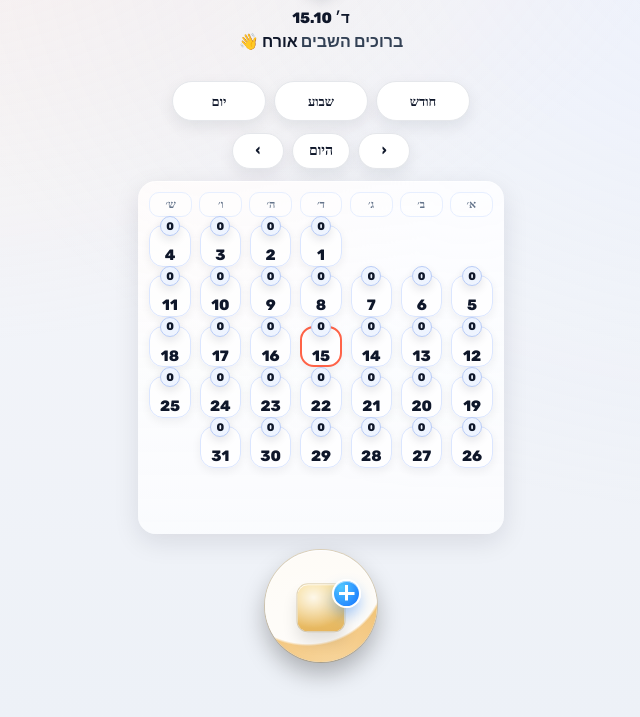
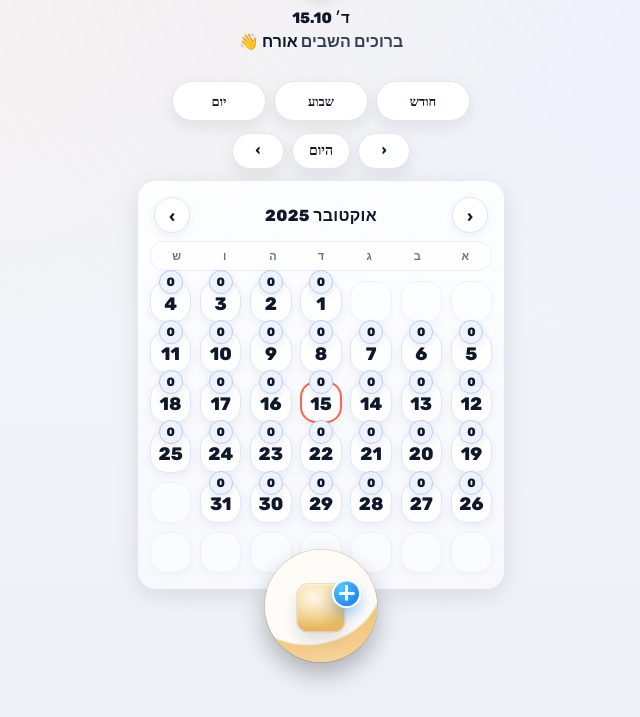
Before and after one commit to Kirill-Kovalevski/LooZ, a website built with Vite: page index.html in a window 1280 px wide. Shown: the part 119-836 px from the top of the page, without its empty margins (319-959 px from the left). Built offline with nearby package versions, Linux system fonts and the light colour scheme.

Commit message:
finished month view

```diff
--- a/src/pages/month.js
+++ b/src/pages/month.js
@@ -1,71 +1,55 @@
-// src/pages/month.js
-// Month view renders INSIDE #viewRoot (the shell stays put).
+// Month view that renders INSIDE #viewRoot (no navigation).
 
-/* ---------------- small date helpers ---------------- */
-function keyOf(d) {
+const HEB_DAYS = ['א','ב','ג','ד','ה','ו','ש'];
+const HEB_MONTHS = [
+  'ינואר','פברואר','מרץ','אפריל','מאי','יוני',
+  'יולי','אוגוסט','ספטמבר','אוקטובר','נובמבר','דצמבר'
+];
+
+const STORE_KEY = 'events';       // [{ dateKey:'YYYY-MM-DD', ... }]
+const EVENTS_CHANGED = 'events-changed';
+
+let anchor = new Date();          // which month we’re showing
+let counts = new Map();
+
+function keyOf(d){
   const y = d.getFullYear();
-  const m = String(d.getMonth() + 1).padStart(2, '0');
-  const da = String(d.getDate()).padStart(2, '0');
+  const m = String(d.getMonth()+1).padStart(2,'0');
+  const da= String(d.getDate()).padStart(2,'0');
   return `${y}-${m}-${da}`;
 }
+const TODAY_KEY = keyOf(new Date());
 
-// Build 6 rows x 7 columns (always 42 cells). Sunday-first.
-function buildMonthCells(anchor) {
-  const y = anchor.getFullYear();
-  const m = anchor.getMonth();
+function readEvents(){
+  try { return JSON.parse(localStorage.getItem(STORE_KEY) || '[]'); }
+  catch { return []; }
+}
+function countByDate(list){
+  const m = new Map();
+  for (const e of list) if (e?.dateKey) m.set(e.dateKey, (m.get(e.dateKey)||0)+1);
+  return m;
+}
+
+/* Build a 6x7 grid, Sunday-first, with nulls for empty cells */
+function buildMonthCells(base){
+  const y = base.getFullYear(), m = base.getMonth();
   const first = new Date(y, m, 1);
-  const daysInMonth = new Date(y, m + 1, 0).getDate();
-
-  const lead = first.getDay(); // JS: 0=Sun..6=Sat (we want Sunday-first)
-  const cells = Array(lead).fill(null); // leading blanks
-
-  for (let d = 1; d <= daysInMonth; d++) cells.push(new Date(y, m, d));
-  while (cells.length % 7 !== 0) cells.push(null); // trailing blanks
-  while (cells.length < 42) cells.push(null);       // force 6 rows
-
+  const daysInMonth = new Date(y, m+1, 0).getDate();
+  const lead = first.getDay(); // 0=Sun..6=Sat
+  const cells = Array(lead).fill(null);
+  for (let d=1; d<=daysInMonth; d++) cells.push(new Date(y,m,d));
+  while (cells.length % 7 !== 0) cells.push(null);
+  while (cells.length < 42) cells.push(null);
   return cells;
 }
 
-const HEB_WEEK_SUN = ['א׳', 'ב׳', 'ג׳', 'ד׳', 'ה׳', 'ו׳', 'ש׳'];
-function weekStrip() {
-  return `
-    <div class="p-monthbar" aria-hidden="true">
-      ${HEB_WEEK_SUN.map(d => `<span class="p-wday">${d}</span>`).join('')}
-    </div>
-  `;
+function monthTitle(d){
+  return `${HEB_MONTHS[d.getMonth()]} ${d.getFullYear()}`;
 }
 
-/* ---------------- events store helpers ---------------- */
-const STORE_KEY = 'events';              // your create-sheet should save here
-const EVENTS_CHANGED = 'events-changed'; // fire this after saving an event
-
-function readEvents() {
-  try { return JSON.parse(localStorage.getItem(STORE_KEY) || '[]'); }
-  catch { return []; }
-}
-
-function countByDate(events) {
-  const m = new Map();
-  for (const e of events) {
-    // support either {dateKey:'YYYY-MM-DD'} or {date:'YYYY-MM-DD'}
-    const k = e?.dateKey || e?.date;
-    if (!k) continue;
-    m.set(k, (m.get(k) || 0) + 1);
-  }
-  return m;
-}
-
-/* ---------------- local state ---------------- */
-let state = {
-  cursor: new Date(),   // which month we show
-  counts: new Map(),
-  cleanup: null         // unsubscribe on unmount/remount
-};
-
-/* ---------------- rendering ---------------- */
-function ensureHost(root) {
-  let host = root.querySelector('#viewRoot');
-  if (!host) {
+function ensureHost(root){
+  let host = document.getElementById('viewRoot') || root.querySelector('#viewRoot');
+  if (!host){
     host = document.createElement('section');
     host.id = 'viewRoot';
     root.appendChild(host);
@@ -73,80 +57,73 @@ function ensureHost(root) {
   return host;
 }
 
-function renderCell(d, todayKey, counts) {
-  if (!d) {
-    // empty padding cell: keep structure; styling hides it
-    return `<div class="p-cell p-cell--empty" aria-hidden="true"></div>`;
-  }
+function renderCell(d){
+  if (!d) return `<div class="p-cell p-cell--dim" aria-hidden="true"></div>`;
   const k = keyOf(d);
-  const isToday = (k === todayKey);
+  const isToday = (k === TODAY_KEY);
   const cnt = counts.get(k) || 0;
 
   return `
     <button class="p-cell${isToday ? ' p-cell--today' : ''}" data-date="${k}" role="gridcell">
       <span class="p-count" aria-label="מספר משימות">${cnt}</span>
-      <span class="p-num" aria-label="תאריך">${d.getDate()}</span>
+      <span class="p-cell__num">${d.getDate()}</span>
     </button>
   `;
 }
 
-function render(host) {
-  const events = readEvents();
-  state.counts = countByDate(events);
-
-  const cells = buildMonthCells(state.cursor);
-  const todayKey = keyOf(new Date());
+function render(host){
+  counts = countByDate(readEvents());
+  const cells = buildMonthCells(anchor);
 
   host.innerHTML = `
-    <section class="p-monthwrap" aria-label="לוח חודשי">
-      ${weekStrip()}
+    <section class="p-monthview" aria-label="לוח חודשי">
+      <div class="p-monthhead">
+        <button class="p-navbtn" data-prev aria-label="קודם">‹</button>
+        <div class="p-monthtitle">${monthTitle(anchor)}</div>
+        <button class="p-navbtn" data-next aria-label="הבא">›</button>
+      </div>
+
+      <div class="p-weekbar" aria-hidden="true">
+        ${HEB_DAYS.map(d => `<span class="p-wday">${d}</span>`).join('')}
+      </div>
+
       <div class="p-monthgrid" role="grid">
-        ${cells.map(d => renderCell(d, todayKey, state.counts)).join('')}
+        ${cells.map(renderCell).join('')}
       </div>
     </section>
   `;
+
+  // Local prev/next wiring that simply re-dispatches your global event.
+  host.querySelector('[data-prev]')?.addEventListener('click', () => {
+    document.dispatchEvent(new CustomEvent('period-nav', { detail:'prev' }));
+  });
+  host.querySelector('[data-next]')?.addEventListener('click', () => {
+    document.dispatchEvent(new CustomEvent('period-nav', { detail:'next' }));
+  });
 }
 
-/* ---------------- public mount ---------------- */
-export function mount(appRoot) {
-  // scope styles for the month view only
-  document.body.setAttribute('data-view', 'month');
-
-  const host = ensureHost(appRoot);
+export function mount(root){
+  document.body.setAttribute('data-view','month');
+  const host = ensureHost(root);
   render(host);
 
-  // period navigation (from the shell mini navbar)
   const onPeriod = (e) => {
-    const dir = e.detail; // 'prev' | 'next' | 'today'
-    const y = state.cursor.getFullYear();
-    const m = state.cursor.getMonth();
-
-    if (dir === 'prev')  state.cursor = new Date(y, m - 1, 1);
-    if (dir === 'next')  state.cursor = new Date(y, m + 1, 1);
-    if (dir === 'today') state.cursor = new Date();
-
+    const dir = e.detail;
+    const y = anchor.getFullYear(), m = anchor.getMonth();
+    if (dir === 'prev')  anchor = new Date(y, m-1, 1);
+    if (dir === 'next')  anchor = new Date(y, m+1, 1);
+    if (dir === 'today') anchor = new Date();
     render(host);
   };
-
-  // whenever events list changes (create/edit/delete), re-render
-  const onEventsChanged = () => render(host);
+  const onEvents = () => render(host);
 
   document.addEventListener('period-nav', onPeriod);
-  document.addEventListener(EVENTS_CHANGED, onEventsChanged);
+  document.addEventListener(EVENTS_CHANGED, onEvents);
 
-  // make sure we don’t duplicate listeners when switching views
-  state.cleanup?.();
-  state.cleanup = () => {
+  // Ensure we clean up if this view is remounted later
+  mount._cleanup?.();
+  mount._cleanup = () => {
     document.removeEventListener('period-nav', onPeriod);
-    document.removeEventListener(EVENTS_CHANGED, onEventsChanged);
+    document.removeEventListener(EVENTS_CHANGED, onEvents);
   };
-
-  // optional: delegate clicks on a day to open a day view later
-  host.querySelector('.p-monthgrid')?.addEventListener('click', (e) => {
-    const cell = e.target.closest('.p-cell');
-    if (!cell) return;
-    // Example: store selected date and let the shell switch to day view.
-    // localStorage.setItem('selectedDate', cell.dataset.date);
-    // document.dispatchEvent(new CustomEvent('switch-view', { detail: 'day' }));
-  });
 }
--- a/src/styles/views/_month.scss
+++ b/src/styles/views/_month.scss
@@ -1,255 +1,130 @@
-/* src/styles/views/_month.scss
-   Month view — square cells with top badge; Sunday-first; light/dark gradients.
-   NOTE: keep @use at the VERY TOP of the file. */
+/* Month view — square cells with top counter badge.
+   Numbers are perfectly centered; the badge floats above. */
+
 @use '../core/tokens' as *;
 
-/* Scope all rules to the Month view */
-body[data-view="month"] {
-  /* ---------------- Card / container ---------------- */
-  .p-monthwrap {
-    margin: 0 auto;
+body[data-view='month'] {
+  /* wrapper card */
+  .p-monthview {
     max-inline-size: var(--phone-w, 390px);
-    padding: .75rem .9rem 1rem;
+    margin-inline: auto;
+    padding: .75rem .75rem 1rem;
     border-radius: 18px;
-
-    /* Semi-transparent pastel gradient (light mode) */
     background:
-      linear-gradient(180deg, rgba(255,255,255,.88), rgba(252,253,255,.82)),
-      radial-gradient(120% 130% at 10% -10%, rgba(255,186,160,.35) 0%, rgba(255,255,255,0) 60%),
-      radial-gradient(140% 140% at 90% 0%, rgba(206,220,255,.30) 0%, rgba(255,255,255,0) 65%);
+      linear-gradient(180deg, rgba(255,255,255,.86), rgba(247,249,255,.80)),
+      radial-gradient(120% 120% at 50% 0%, rgba(205,225,255,.22) 0%, rgba(255,255,255,0) 70%);
     box-shadow:
-      0 8px 26px rgba(15,23,42,.10),
-      inset 0 1px 0 rgba(255,255,255,.55);
+      0 6px 26px rgba(15,23,42,.10),
+      inset 0 1px 0 rgba(255,255,255,.65);
   }
 
-  /* ---------------- Week strip (Sunday first) ---------------- */
-  .p-monthbar {
-    display: grid;
-    grid-template-columns: repeat(7, minmax(0, 1fr));
-    gap: .55rem;
-    margin-block-end: .55rem;
-    direction: rtl; /* rightmost is Sunday (א׳) */
-    text-align: center;
-
-    .p-wday {
-      font: 700 11px/1.1 system-ui, sans-serif;
-      color: #64748b;
-      background: rgba(255,255,255,.6);
-      border: 1px solid #e7efff;
-      border-radius: 10px;
-      padding-block: .35rem;
+  /* Caption row: prev | Month YYYY | next */
+  .p-monthhead{
+    display:flex; align-items:center; justify-content:space-between;
+    gap:.5rem; margin-block: .25rem .5rem;
+    padding-inline:.25rem;
+    .p-monthtitle{
+      font: 800 16px/1.2 'Rubik', system-ui, sans-serif;
+      color:#0f172a;
+      letter-spacing:.3px;
+    }
+    .p-navbtn{
+      inline-size:36px; block-size:36px; border-radius:999px;
+      display:grid; place-items:center;
+      border:1px solid #dbe6ff; background:#fff;
+      box-shadow:0 3px 10px rgba(15,23,42,.06);
+      font:800 18px/1 system-ui;
+      color:#0f172a;
     }
   }
 
-  /* ---------------- Grid of days ---------------- */
-  .p-monthgrid {
-    display: grid;
-    grid-template-columns: repeat(7, minmax(0, 1fr));
-    gap: .6rem;
-    direction: rtl;
+  /* One-piece weekday bar */
+  .p-weekbar{
+    display:grid; grid-template-columns:repeat(7,1fr);
+    text-align:center; margin-bottom:.6rem;
+    background:rgba(255,255,255,.8);
+    border:1px solid #e6eeff; border-radius:14px;
+    padding:.50rem .35rem;
+    direction: rtl; /* Sunday at right for Hebrew */
+    .p-wday{
+      font:700 11px/1.1 system-ui, sans-serif;
+      color:#64748b;
+    }
   }
 
-  /* Buttons look like tiles */
-  .p-cell {
-    position: relative;
-    display: grid;
-    place-items: center;
-    aspect-ratio: 1 / 1;                 /* square */
-    border-radius: 14px;
-    border: 1px solid #caddff;           /* pleasant blue */
-    background: rgba(255,255,255,.78);
-    box-shadow: 0 3px 10px rgba(15,23,42,.06);
-    padding-block-start: 1.25rem;        /* room for badge above number */
-    transition: transform .08s ease, box-shadow .12s ease, border-color .12s ease;
-
-    &:hover { transform: translateY(-1px); }
-    &:active { transform: translateY(0); }
+  /* Grid of dates */
+  .p-monthgrid{
+    display:grid; grid-template-columns:repeat(7,1fr);
+    gap:.55rem; direction: rtl;  /* Sunday first */
   }
 
-  /* The day number (never overlapped by the badge) */
-  .p-num,
-  .p-cell__num { /* keep compat with your older markup */
-    font: 800 15px/1 'Rubik', system-ui, sans-serif;
-    color: #0f172a;
-    pointer-events: none;
+  /* Date cell */
+  .p-cell{
+    position:relative;
+    display:grid; place-items:center; /* number is dead center */
+    aspect-ratio:1 / 1;
+    border-radius:16px;
+    border:1px solid #dbe6ff;
+    background:rgba(255,255,255,.88);
+    box-shadow:0 3px 10px rgba(15,23,42,.06);
+    transition: box-shadow .12s ease, transform .08s ease, border-color .12s ease;
   }
 
-  /* The counter pill — half outside the top edge, centered */
-  .p-count {
-    position: absolute;
-    top: -12px;                          /* half out */
-    left: 50%;
-    transform: translateX(-50%);
-    inline-size: 26px;
-    block-size: 26px;
-    display: grid;
-    place-items: center;
-    border-radius: 999px;
-    border: 1px solid #b9ccf7;           /* blue ring */
-    background: #eef4ff;                 /* light pleasant blue */
-    color: #0f172a;
-    font: 800 12px/1 'Rubik', system-ui, sans-serif;
-    box-shadow: 0 4px 10px rgba(15,23,42,.10);
-    pointer-events: none;                 /* clicks go to the tile */
+  .p-cell__num{
+    font:800 18px/1 'Rubik', system-ui, sans-serif;
+    color:#0f172a;
+    translate:0 2px; /* subtle optical centering */
   }
 
-  /* Today ring */
-  .p-cell--today {
-    outline: 2px solid tomato;
-    outline-offset: -2px;
+  /* Small counter badge – half outside at the top center */
+  .p-count{
+    position:absolute; top:-12px; left:50%; translate:-50% 0;
+    inline-size:24px; block-size:24px; border-radius:999px;
+    display:grid; place-items:center;
+    font:800 12px/1 'Rubik', system-ui, sans-serif;
+    border:1px solid #b9ccf7; background:#eef4ff; color:#0f172a;
+    box-shadow:0 3px 8px rgba(15,23,42,.08);
+    pointer-events:none;
   }
 
-  /* Empty padding cells (if you render them) */
-  .p-cell--empty {
-    visibility: hidden;
-  }
+  .p-cell--today{ outline:2px solid tomato; outline-offset:-2px; }
 
-  /* Small/large screens */
-  @media (min-width: 480px) {
-    .p-monthwrap { max-inline-size: 440px; }
+  /* Dim out filler days from prev/next months if you keep them */
+  .p-cell--dim { opacity:.45; }
+
+  /* Responsive: allow a little more room on web */
+  @media (min-width: 480px){
+    .p-monthview{ max-inline-size: 460px; }
   }
 }
 
-/* ==================== Dark mode ==================== */
-:is(html, body).is-dark body[data-view="month"] {
-  .p-monthwrap {
-    /* Basil/blue-green darker gradient */
+/* Dark mode */
+:is(html,body).is-dark body[data-view='month']{
+  .p-monthview{
     background:
-      linear-gradient(180deg, rgba(16,22,36,.88), rgba(14,18,30,.86)),
-      radial-gradient(140% 150% at 0% -15%, rgba(26,108,95,.40) 0%, rgba(0,0,0,0) 60%),
-      radial-gradient(140% 150% at 100% -5%, rgba(43,64,117,.45) 0%, rgba(0,0,0,0) 65%);
-    box-shadow:
-      0 12px 30px rgba(6,10,22,.55),
-      inset 0 1px 0 rgba(255,255,255,.04);
+      linear-gradient(180deg, rgba(16,20,34,.88), rgba(14,18,30,.84)),
+      radial-gradient(120% 120% at 50% 0%, rgba(40,58,75,.45) 0%, rgba(0,0,0,0) 70%);
+    box-shadow:0 10px 26px rgba(11,18,34,.5);
   }
-
-  .p-monthbar .p-wday {
-    color: #b9c8ff;
-    background: linear-gradient(180deg, rgba(20,28,48,.9), rgba(16,22,36,.9));
-    border-color: #374f88;
+  .p-monthhead .p-monthtitle{ color:#e6edff; }
+  .p-monthhead .p-navbtn{
+    border-color:#314a72; background:#121a2a; color:#e6edff;
+    box-shadow:0 3px 14px rgba(6,10,22,.55);
   }
-
-  .p-cell {
-    border-color: #3e4c78;
-    background: linear-gradient(180deg, rgba(20,28,48,.85), rgba(16,22,36,.85));
-    box-shadow:
-      0 3px 14px rgba(6,10,22,.55),
-      inset 0 1px 0 rgba(255,255,255,.03);
+  .p-weekbar{
+    background:linear-gradient(180deg,#0f172a,#0b1220);
+    border-color:#304469;
+    .p-wday{ color:#9bb7df; }
   }
-
-  .p-num,
-  .p-cell__num { color: #e6edff; }
-
-  /* Golden badge */
-  .p-count {
-    border-color: #7a6b29;
-    background: linear-gradient(180deg, #171b2a, #121727);
-    color: #f0d777;
-    box-shadow: 0 4px 12px rgba(2,6,20,.55);
+  .p-cell{
+    border-color:#354a7a; background:rgba(16,24,40,.88);
+    box-shadow:0 3px 14px rgba(6,10,22,.55);
   }
-
-  .p-cell--today { outline: 2px solid #d4af37; }
+  .p-cell__num{ color:#e6edff; }
+  .p-count{
+    border-color:#7a6b29;
+    background:linear-gradient(180deg,#162235,#101827);
+    color:#eed36e;
+  }
+  .p-cell--today{ outline:2px solid #d4af37; }
 }
-/* Month view visuals — scoped so it never affects the shell layout */
-body[data-view="month"] {
-
-  /* the month grid wrapper (your gradient card can stay as you had it) */
-  .p-monthwrap {
-    inline-size: min(100%, var(--phone-w, 390px));
-    border-radius: 18px;
-    padding: .65rem .7rem 1rem;
-    /* keep your gradient background from earlier here */
-  }
-
-  /* the weekday strip */
-  .p-monthbar {
-    display: grid;
-    grid-template-columns: repeat(7, 1fr);
-    gap: .45rem;
-    direction: rtl;
-    text-align: center;
-    margin-bottom: .5rem;
-
-    .p-wday {
-      font: 700 11px/1.1 system-ui;
-      color: #64748b;
-    }
-  }
-
-  /* the calendar grid itself */
-  .p-monthgrid {
-    display: grid;
-    grid-template-columns: repeat(7, minmax(0, 1fr));
-    gap: .55rem;
-    direction: rtl;
-    justify-items: center; /* centers each cell in its column */
-  }
-
-  /* SQUARE cells that don’t push the date down; number is centered */
-  .p-cell {
-    position: relative;
-    inline-size: 100%;
-    aspect-ratio: 1 / 1;
-    display: grid;
-    place-items: center;     /* centers the date number */
-    border-radius: 14px;
-    border: 1px solid #dbe6ff;
-    background: rgba(255,255,255,.78);
-    box-shadow: 0 3px 10px rgba(15,23,42,.06);
-    overflow: visible;       /* so the top pill can stick out */
-    transition: border-color .12s ease, box-shadow .12s ease, transform .08s ease;
-  }
-
-  /* EMPTY pads (leading/trailing days) */
-  .p-cell--empty {
-    visibility: hidden;
-    pointer-events: none;
-  }
-
-  /* the centered number */
-  .p-num {
-    font: 800 15px/1 'Rubik', system-ui, sans-serif;
-    color: #0f172a;
-    pointer-events: none;
-  }
-
-  /* SMALLER counter pill — half outside the top edge, dead center */
-  .p-count {
-    position: absolute;
-    top: -10px;              /* half out */
-    left: 50%;
-    transform: translateX(-50%);
-    inline-size: 20px;
-    block-size: 20px;
-    border-radius: 999px;
-    display: grid;
-    place-items: center;
-    font: 800 11px/1 'Rubik', system-ui, sans-serif;
-    color: #0f172a;
-    border: 1px solid #b9ccf7;  /* pleasant blue (light mode) */
-    background: #eef4ff;
-    z-index: 1;
-    pointer-events: none;
-  }
-
-  /* today ring (light mode) */
-  .p-cell--today { outline: 2px solid tomato; outline-offset: -2px; }
-}
-
-/* dark mode tweaks — keep the same geometry, just recolor */
-:is(html, body).is-dark body[data-view="month"] {
-  .p-cell {
-    border-color: #354a7a;
-    background: rgba(16,24,40,.78);
-    box-shadow:
-      0 3px 14px rgba(6,10,22,.55),
-      inset 0 1px 0 rgba(255,255,255,.03);
-  }
-  .p-num   { color: #e6edff; }
-  .p-count {
-    border-color: #7a6b29;                 /* gold border */
-    color: #eeda88;
-    background: linear-gradient(180deg, #182236, #101727); /* basil/blue-green vibe */
-  }
-  .p-cell--today { outline: 2px solid #d4af37; }           /* gold ring */
-}
```
